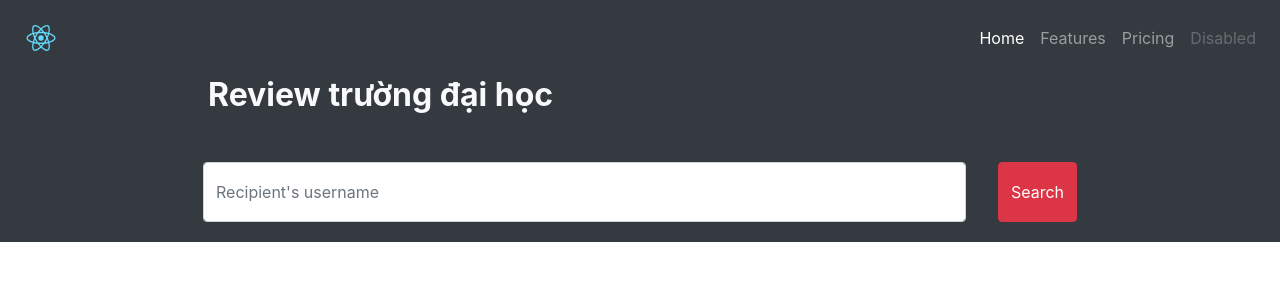
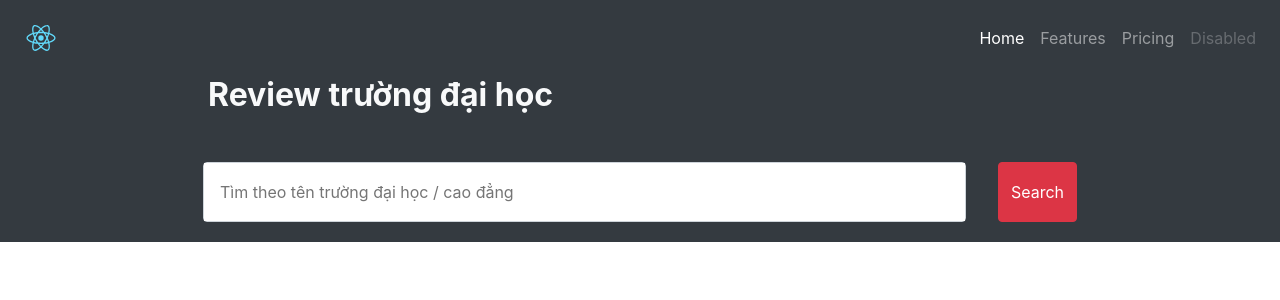
Before and after one commit to zPhong/ReviewUniversity, a React (Create React App) app: page / in a window 1280 px wide. Shown: the top 300 px of the page. Built offline with nearby package versions, Linux system fonts and the light colour scheme.

Commit message:
AutoCompleteTextInput

```diff
--- a/src/screens/Home/Home.js
+++ b/src/screens/Home/Home.js
@@ -1,8 +1,233 @@
 import * as React from 'react';
+import AutoCompleteTextInput from './components/AutoCompleteTextInput';
 import { logo } from '../../assets';
 import './css/Home.css';
 
 const Title = 'Review trường đại học';
+const countries = [
+  'Afghanistan',
+  'Albania',
+  'Algeria',
+  'Andorra',
+  'Angola',
+  'Anguilla',
+  'Antigua &amp; Barbuda',
+  'Argentina',
+  'Armenia',
+  'Aruba',
+  'Australia',
+  'Austria',
+  'Azerbaijan',
+  'Bahamas',
+  'Bahrain',
+  'Bangladesh',
+  'Barbados',
+  'Belarus',
+  'Belgium',
+  'Belize',
+  'Benin',
+  'Bermuda',
+  'Bhutan',
+  'Bolivia',
+  'Bosnia &amp; Herzegovina',
+  'Botswana',
+  'Brazil',
+  'British Virgin Islands',
+  'Brunei',
+  'Bulgaria',
+  'Burkina Faso',
+  'Burundi',
+  'Cambodia',
+  'Cameroon',
+  'Canada',
+  'Cape Verde',
+  'Cayman Islands',
+  'Central Arfrican Republic',
+  'Chad',
+  'Chile',
+  'China',
+  'Colombia',
+  'Congo',
+  'Cook Islands',
+  'Costa Rica',
+  'Cote D Ivoire',
+  'Croatia',
+  'Cuba',
+  'Curacao',
+  'Cyprus',
+  'Czech Republic',
+  'Denmark',
+  'Djibouti',
+  'Dominica',
+  'Dominican Republic',
+  'Ecuador',
+  'Egypt',
+  'El Salvador',
+  'Equatorial Guinea',
+  'Eritrea',
+  'Estonia',
+  'Ethiopia',
+  'Falkland Islands',
+  'Faroe Islands',
+  'Fiji',
+  'Finland',
+  'France',
+  'French Polynesia',
+  'French West Indies',
+  'Gabon',
+  'Gambia',
+  'Georgia',
+  'Germany',
+  'Ghana',
+  'Gibraltar',
+  'Greece',
+  'Greenland',
+  'Grenada',
+  'Guam',
+  'Guatemala',
+  'Guernsey',
+  'Guinea',
+  'Guinea Bissau',
+  'Guyana',
+  'Haiti',
+  'Honduras',
+  'Hong Kong',
+  'Hungary',
+  'Iceland',
+  'India',
+  'Indonesia',
+  'Iran',
+  'Iraq',
+  'Ireland',
+  'Isle of Man',
+  'Israel',
+  'Italy',
+  'Jamaica',
+  'Japan',
+  'Jersey',
+  'Jordan',
+  'Kazakhstan',
+  'Kenya',
+  'Kiribati',
+  'Kosovo',
+  'Kuwait',
+  'Kyrgyzstan',
+  'Laos',
+  'Latvia',
+  'Lebanon',
+  'Lesotho',
+  'Liberia',
+  'Libya',
+  'Liechtenstein',
+  'Lithuania',
+  'Luxembourg',
+  'Macau',
+  'Macedonia',
+  'Madagascar',
+  'Malawi',
+  'Malaysia',
+  'Maldives',
+  'Mali',
+  'Malta',
+  'Marshall Islands',
+  'Mauritania',
+  'Mauritius',
+  'Mexico',
+  'Micronesia',
+  'Moldova',
+  'Monaco',
+  'Mongolia',
+  'Montenegro',
+  'Montserrat',
+  'Morocco',
+  'Mozambique',
+  'Myanmar',
+  'Namibia',
+  'Nauro',
+  'Nepal',
+  'Netherlands',
+  'Netherlands Antilles',
+  'New Caledonia',
+  'New Zealand',
+  'Nicaragua',
+  'Niger',
+  'Nigeria',
+  'North Korea',
+  'Norway',
+  'Oman',
+  'Pakistan',
+  'Palau',
+  'Palestine',
+  'Panama',
+  'Papua New Guinea',
+  'Paraguay',
+  'Peru',
+  'Philippines',
+  'Poland',
+  'Portugal',
+  'Puerto Rico',
+  'Qatar',
+  'Reunion',
+  'Romania',
+  'Russia',
+  'Rwanda',
+  'Saint Pierre &amp; Miquelon',
+  'Samoa',
+  'San Marino',
+  'Sao Tome and Principe',
+  'Saudi Arabia',
+  'Senegal',
+  'Serbia',
+  'Seychelles',
+  'Sierra Leone',
+  'Singapore',
+  'Slovakia',
+  'Slovenia',
+  'Solomon Islands',
+  'Somalia',
+  'South Africa',
+  'South Korea',
+  'South Sudan',
+  'Spain',
+  'Sri Lanka',
+  'St Kitts &amp; Nevis',
+  'St Lucia',
+  'St Vincent',
+  'Sudan',
+  'Suriname',
+  'Swaziland',
+  'Sweden',
+  'Switzerland',
+  'Syria',
+  'Taiwan',
+  'Tajikistan',
+  'Tanzania',
+  'Thailand',
+  "Timor L'Este",
+  'Togo',
+  'Tonga',
+  'Trinidad &amp; Tobago',
+  'Tunisia',
+  'Turkey',
+  'Turkmenistan',
+  'Turks &amp; Caicos',
+  'Tuvalu',
+  'Uganda',
+  'Ukraine',
+  'United Arab Emirates',
+  'United Kingdom',
+  'United States of America',
+  'Uruguay',
+  'Uzbekistan',
+  'Vanuatu',
+  'Vatican City',
+  'Venezuela',
+  'Vietnam',
+  'Virgin Islands (US)',
+  'Yemen',
+  'Zambia',
+  'Zimbabwe'
+];
 class Home extends React.Component {
   renderHeader = () => {
     return (
@@ -52,14 +277,8 @@ class Home extends React.Component {
         <h2 className="font-weight-bold text-light mb-5">{Title}</h2>
         <form className="mb-3">
           <div className="form-row TitleForm">
-            <div className="d-flex flex-fill">
-              <input
-                type="text"
-                className="form-control h-100"
-                placeholder="Recipient's username"
-                aria-label="Recipient's username"
-                aria-describedby="button-addon2"
-              />
+            <div className="d-flex flex-fill h-100">
+              <AutoCompleteTextInput suggestions={countries} />
             </div>
             <div className="col-auto px-0">
               <button
--- /dev/null
+++ b/src/screens/Home/components/AutoCompleteTextInput.js
@@ -0,0 +1,96 @@
+import * as React from 'react';
+import './css/AutoCompleteTextInput.css';
+
+class Autocomplete extends React.Component {
+  constructor(props) {
+    super(props);
+
+    this.state = {
+      filteredSuggestions: [],
+      showSuggestions: false,
+      value: ''
+    };
+  }
+
+  onChange = e => {
+    const { suggestions } = this.props;
+    const {
+      currentTarget: { value }
+    } = e;
+    const newValue = value;
+
+    const filteredSuggestions = suggestions.filter(
+      suggestion =>
+        suggestion.toLowerCase().indexOf(newValue.toLowerCase()) > -1
+    );
+
+    this.setState({
+      activeSuggestion: 0,
+      filteredSuggestions,
+      showSuggestions: true,
+      value: newValue
+    });
+  };
+
+  onKeyDown = e => {
+    const { activeSuggestion, filteredSuggestions } = this.state;
+
+    if (e.keyCode === 13) {
+      this.setState({
+        showSuggestions: false,
+        value: filteredSuggestions[activeSuggestion]
+      });
+    }
+  };
+
+  onBlur = () => {
+    this.setState({ showSuggestions: false });
+  };
+
+  renderSuggestionList = () => {
+    const { filteredSuggestions, showSuggestions, value } = this.state;
+
+    if (showSuggestions && value) {
+      if (filteredSuggestions.length) {
+        return (
+          <ul className="suggestions">
+            {filteredSuggestions.map(suggestion => {
+              return <li key={suggestion}>{suggestion}</li>;
+            })}
+          </ul>
+        );
+      }
+      return (
+        <div className="no-suggestions">
+          <em>Không có kết quả !!</em>
+        </div>
+      );
+    }
+    return null;
+  };
+
+  render() {
+    const { onChange, onKeyDown } = this;
+    const { value } = this.state;
+    return (
+      <React.Fragment>
+        <div className="form-control h-100 p-0" style={{ overflow: 'visible' }}>
+          <input
+            type="text"
+            onBlur={this.onBlur}
+            className="h-100 w-100 border-0 pl-3"
+            placeholder="Tìm theo tên trường đại học / cao đẳng"
+            aria-label="Tìm theo tên trường đại học / cao đẳng"
+            aria-describedby="button-addon2"
+            onChange={onChange}
+            onKeyDown={onKeyDown}
+            value={value}
+          />
+          {this.renderSuggestionList()}
+        </div>
+      </React.Fragment>
+    );
+  }
+}
+
+export default Autocomplete;
--- /dev/null
+++ b/src/screens/Home/components/css/AutoCompleteTextInput.css
@@ -0,0 +1,33 @@
+.no-suggestions {
+  color: #999;
+  background-color: #fff;
+  padding: 0.5rem;
+}
+
+.suggestions {
+  border: 1px solid #ced4da;
+  background-color: #fff;
+  border-top-width: 0;
+  list-style: none;
+  margin-top: 0;
+  max-height: 143px;
+  overflow-y: auto;
+  margin: -1px;
+  padding-left: 0;
+  width: 100%;
+}
+
+.suggestions li {
+  padding: 0.5rem;
+}
+
+.suggestions li:hover {
+  background-color: fff;
+  color: #007bff;
+  cursor: pointer;
+  font-weight: 700;
+}
+
+.suggestions li:not(:last-of-type) {
+  border-bottom: 1px solid #999;
+}
--- a/src/screens/Home/css/Home.css
+++ b/src/screens/Home/css/Home.css
@@ -14,7 +14,7 @@
   height: 60px;
 }
 
-.TitleForm div > input {
+.TitleForm div > div {
   height: 60px;
   margin-right: 2rem;
 }
@@ -34,7 +34,7 @@
     height: auto;
   }
 
-  .TitleForm div > input {
+  .TitleForm div > div {
     margin-right: 0;
     height: 50px;
     flex: 1;
```
